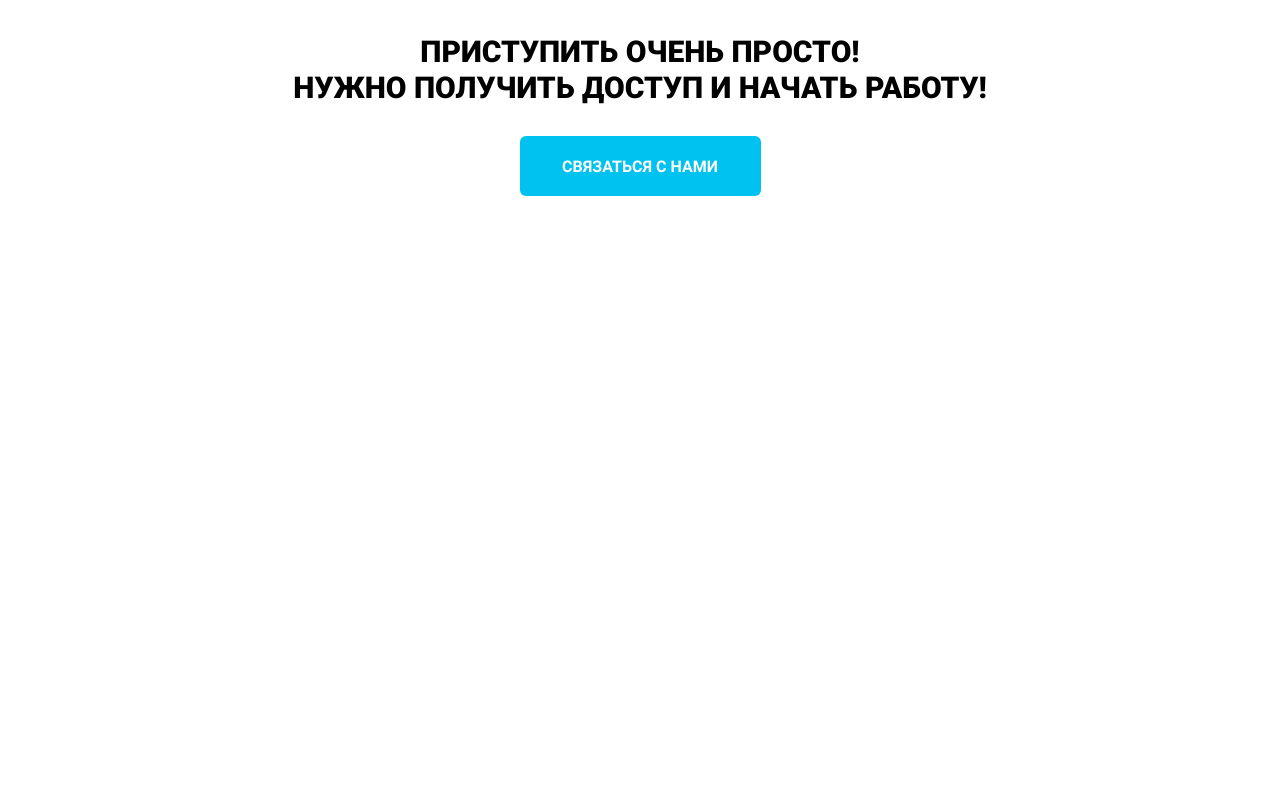
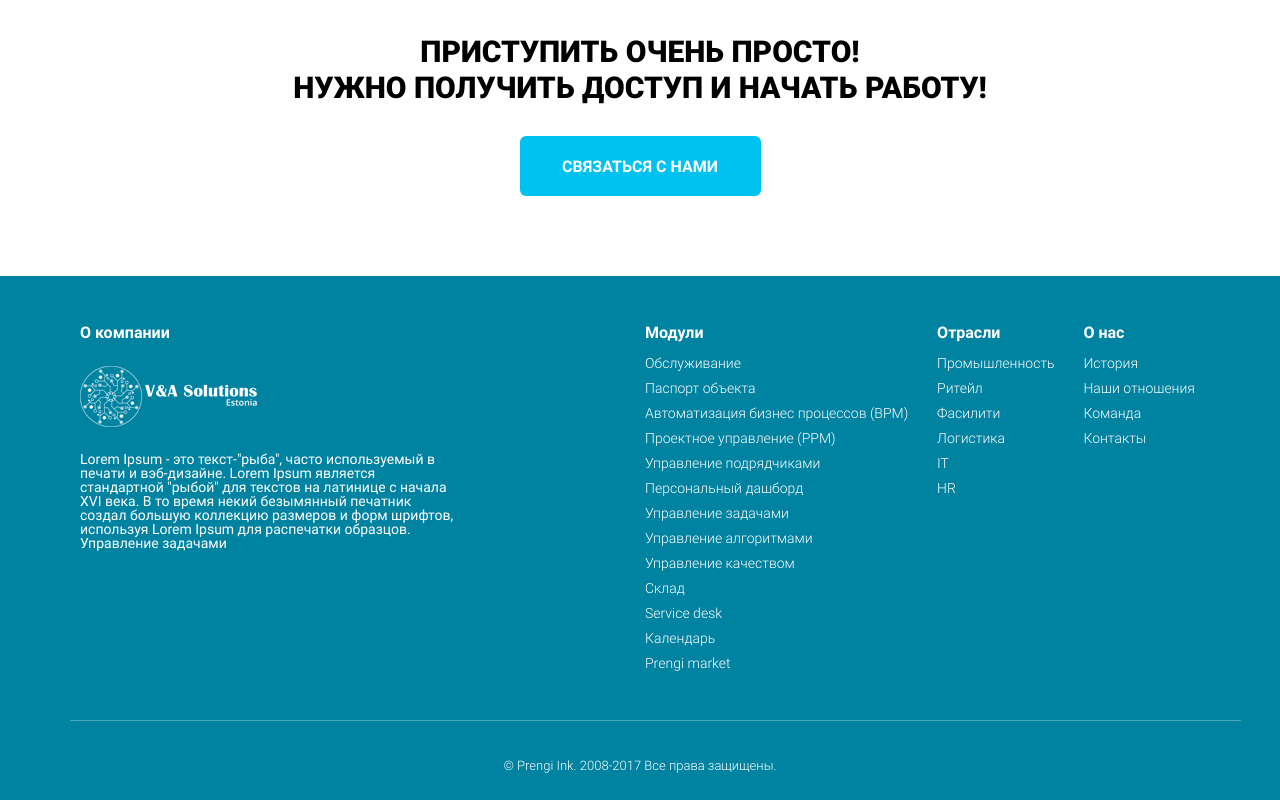
Before and after one commit to ard43g/prengi, a plain HTML site: page index.html in a window 1280 px wide. Shown: the part 4924-5724 px from the top of the page. Before the commit the page ends 5200 px from the top, so only its background shows below. Drawn offline with nearby package versions, Linux system fonts and the light colour scheme.

Commit message:
add footer

```diff
--- a/index.html
+++ b/index.html
@@ -354,23 +354,29 @@
 				<button class="button"><a href="#">связаться с нами</a></button>
 		  </div>
 	 	</section>
-	<!--
+
 	<footer class="footer">
 		  <div class="container">
 				<div class="footer__wrapper">
-					 <div class="footer__item footer__item-1">
-						  <div class="footer__item-title">О компании</div>
-						  <div class="footer__item-icon">
+					<div class="footer__about">
+						<div class="footer__about-title footer-title">О компании</div>
+						<div class="footer__about-icon">
 							<a href=""><img src="icons/footer_logo3.png" alt=""></a>
 						</div>
-						  <div class="footer__item-descr">
+						<div class="footer__about-descr footer-descr">
 							Lorem Ipsum - это текст-"рыба", часто используемый в печати и вэб-дизайне. Lorem Ipsum является стандартной "рыбой" для текстов на латинице с начала XVI века. В то время некий безымянный печатник создал большую коллекцию размеров и форм шрифтов, используя Lorem Ipsum для распечатки образцов. <br>
-								Управление задачами</div>
+							Управление задачами
 						</div>
-					 <div class="footer__item footer__item-2">
-						  <div class="footer__item-title">Модули</div>
-						  <div class="footer__item-descr">
-								<ul class="footer__item-links">
+					</div>
+
+
+					<div class="footer__block">
+						<div class="footer__modules footer-item">
+							<div class="footer__modules-title footer-title">
+								Модули
+							 </div>
+							<div class="footer__modules-descr footer-descr">
+								 <ul class="footer__modules-links footer-links">
 									  <li><a href="#">Обслуживание</a></li>
 									  <li><a href="#">Паспорт объекта</a></li>
 									  <li><a href="#">Автоматизация бизнес процессов (BPM)</a></li>
@@ -385,38 +391,45 @@
 									  <li><a href="#">Календарь</a></li>
 									  <li><a href="#">Prengi market</a></li>
 								 </ul>
-
 							 </div>
 						</div>
-					 <div class="footer__item footer__item-3">
-						  <div class="footer__item-title">Отрасли</div>
-						  <div class="footer__item-descr">
-								<ul class="footer__item-links">
+
+
+					 <div class="footer__industries footer-item">
+							<div class="footer__industries-title footer-title">
+								Отрасли
+							 </div>
+							 <div class="footer__industries-descr footer-descr">
+								 <ul class="footer__industries-links footer-links">
 									  <li><a href="#">Промышленность </a></li>
 									  <li><a href="#">Ритейл</a></li>
 									  <li><a href="#">Фасилити</a></li>
 									  <li><a href="#">Логистика</a></li>
 									  <li><a href="#">IT</a></li>
 									  <li><a href="#">HR</a></li>
-
 								 </ul>
 							</div>
 					 </div>
-					 <div class="footer__item footer__item-4">
-						  <div class="footer__item-title">О нас</div>
-						  <div class="footer__item-descr">
-								<ul class="footer__item-links">
+
+					 <div class="footer__contacts footer-item">
+							<div class="footer__contacts-title footer-title">
+								О нас
+							 </div>
+							<div class="footer__contacts-descr footer-descr">
+								 <ul class="footer__contacts-links footer-links">
 									  <li><a href="#"> История </a></li>
 									  <li><a href="#">Наши отношения</a></li>
 									  <li><a href="#"> Команда</a></li>
 									  <li><a href="#">Контакты</a></li>
-
-
 								 </ul>
 							 </div>
 					 </div>
 
 					</div>
+
+				</div>
+
+
 				<div class="footer__divider"></div>
 				<div class="footer__descr">
 						© Prengi Ink. 2008-2017 Все права защищены.
@@ -425,15 +438,11 @@
 
 
 
-
-
-
-
 		  	</div>
 
 	 	</footer>
 
-	-->
+
 
 
 
--- a/sass/blocks/_footer.scss
+++ b/sass/blocks/_footer.scss
@@ -1,63 +1,153 @@
 .footer {
 	min-height: 497px;
 	background-color: #0082a1;
+	color: #fff;
+
+
+	// .footer__wrapper
+
 	&__wrapper {
 		display: flex;
-        padding: 49px 0 44px 0;
+		margin: 0 -10px;
+		padding: 49px 20px 44px 20px;
+		justify-content: space-between;
+		@media (max-width: $md3+px) {
+			display: block;
+			padding: 25px 20px 44px 20px;
+
+		}
+	}
+
+	// .footer__about
+
+	&__about {
+		flex: 0 1 377px;
+	}
+
+	// .footer__about-title
+
+	&__about-title {
+		@media (max-width: $md3+px) {
+			text-align: center;
+		}
+
+	}
+
+	// .footer__about-icon
+
+	&__about-icon {
+		margin: 25px auto;
+		text-align: center;
+		@media (max-width: $md3+px) {
+			margin: 15px auto;
+
+		}
+		a{
+			display: block;
+
+
+			img {
+				display: block;
+				@media (max-width: $md3+px) {
+					margin: 0 auto;
 
 
 				}
-    &__item {
-        &-1{
-            line-height: 19px;
 			}
-        &-2{
-            margin-left: 114px;
 		}
-        &-3{
-            margin-left: 73px;
-        }
-        &-4{
-            margin-left: 86px;
-        }
-        &-icon {
-            margin: 25px 0;
-        }
-        font-size: 14px;
-        font-weight: 300;
-        line-height: 25px;
-        text-align: left;
-        color: #fff;
-
-        &-title {
-            font-size: 16px;
-            font-weight: bold;
 
 	}
 
+	// .footer__about-descr
 
-        &-descr {
-            max-width: 377px;
+	&__about-descr {
+	}
+
+	// .footer__block
+
+	&__block {
+		display: flex;
+		justify-content: space-between;
+		flex: 0 1 50%;
+		@media (max-width: $md3+px) {
+			text-align: center;
+			padding-top: 15px;
+
+		}
+	}
 
 
+	// .footer__modules
+
+	&__modules {
 	}
-        &-links {
-            list-style-type: none;
-            padding-left: 0;
-            a {
-            text-decoration: none;
-            color: #fff;
+
+	// .footer__modules-title
+
+	&__modules-title {
 	}
+
+	// .footer__modules-descr
+
+	&__modules-descr {
 	}
+
+	// .footer__modules-links
+
+	&__modules-links {
 	}
+
+	// .footer__industries
+
+	&__industries {
+	}
+
+	// .footer__industries-title
+
+	&__industries-title {
+	}
+
+	// .footer__industries-descr
+
+	&__industries-descr {
+	}
+
+	// .footer__industries-links
+
+	&__industries-links {
+	}
+
+	// .footer__contacts
+
+	&__contacts {
+	}
+
+	// .footer__contacts-title
+
+	&__contacts-title {
+	}
+
+	// .footer__contacts-descr
+
+	&__contacts-descr {
+	}
+
+	// .footer__contacts-links
+
+	&__contacts-links {
+	}
+
+	// .footer__divider
+
 	&__divider {
-
 		width: 1171px;
 		height: 1px;
 		background: #fff;
 		opacity: 0.3;
+	}
 
-    }
+	// .footer__descr
+
 	&__descr {
 		margin-top: 36px ;
 		padding-bottom: 26px ;
@@ -66,11 +156,29 @@
 		line-height: 17px;
 		text-align: center;
 		color: rgb(255, 255, 255);
-
 	}
-
-
-
+}
+.footer-item {
+	margin: 0px 5px 0px 5px;
 
 
 }
+.footer-title {
+	font-weight: bold;
+	font-size: 16px;
+	margin-bottom: 10px;
+}
+.footer-descr {
+}
+.footer-links {
+	a {
+		color: #fff;
+		line-height: 19px;
+		font-size: 14px;
+		font-weight: 300;
+		line-height: 25px;
+		@media (max-width: $md2+px) {
+			font-size: 11px;
+		}
+	}
+}
```
Also changed, not shown: css/style.css, css/style.min.css. Lines whose indentation alone changed are shown as unchanged.
